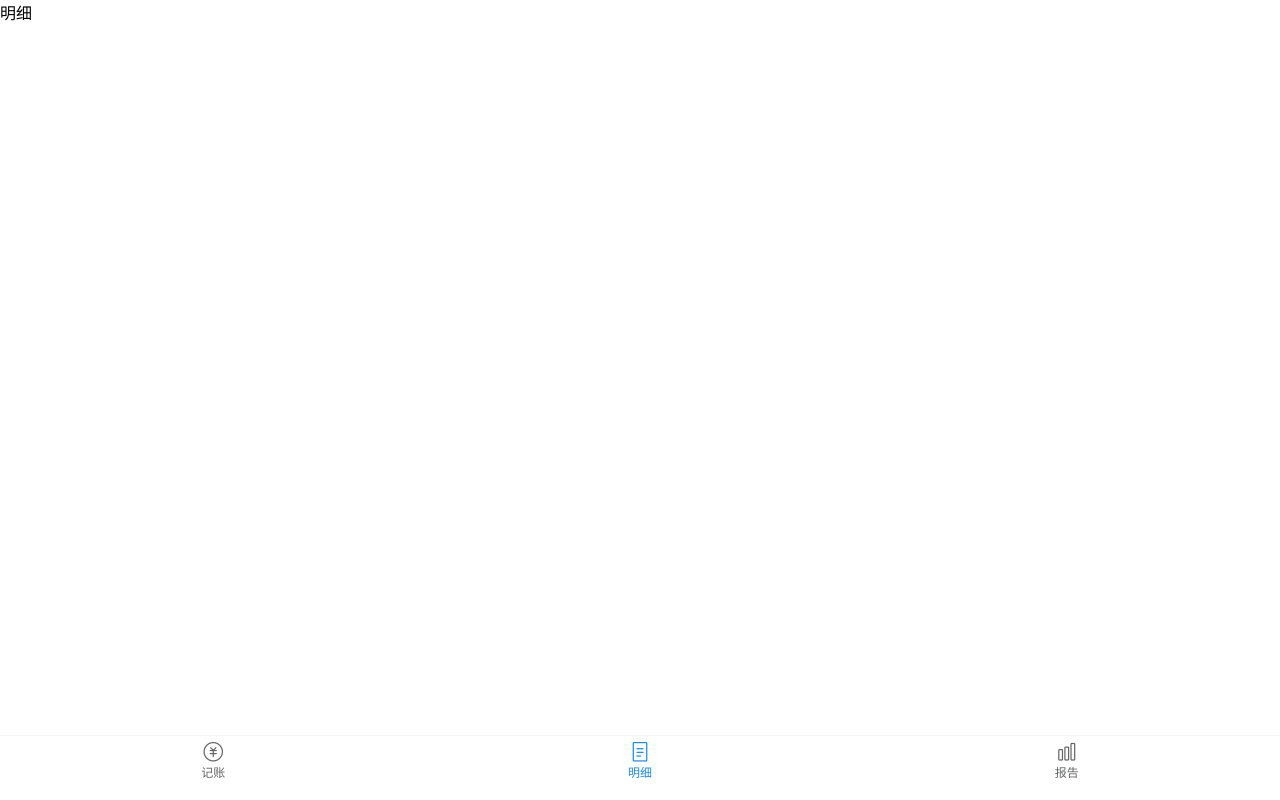
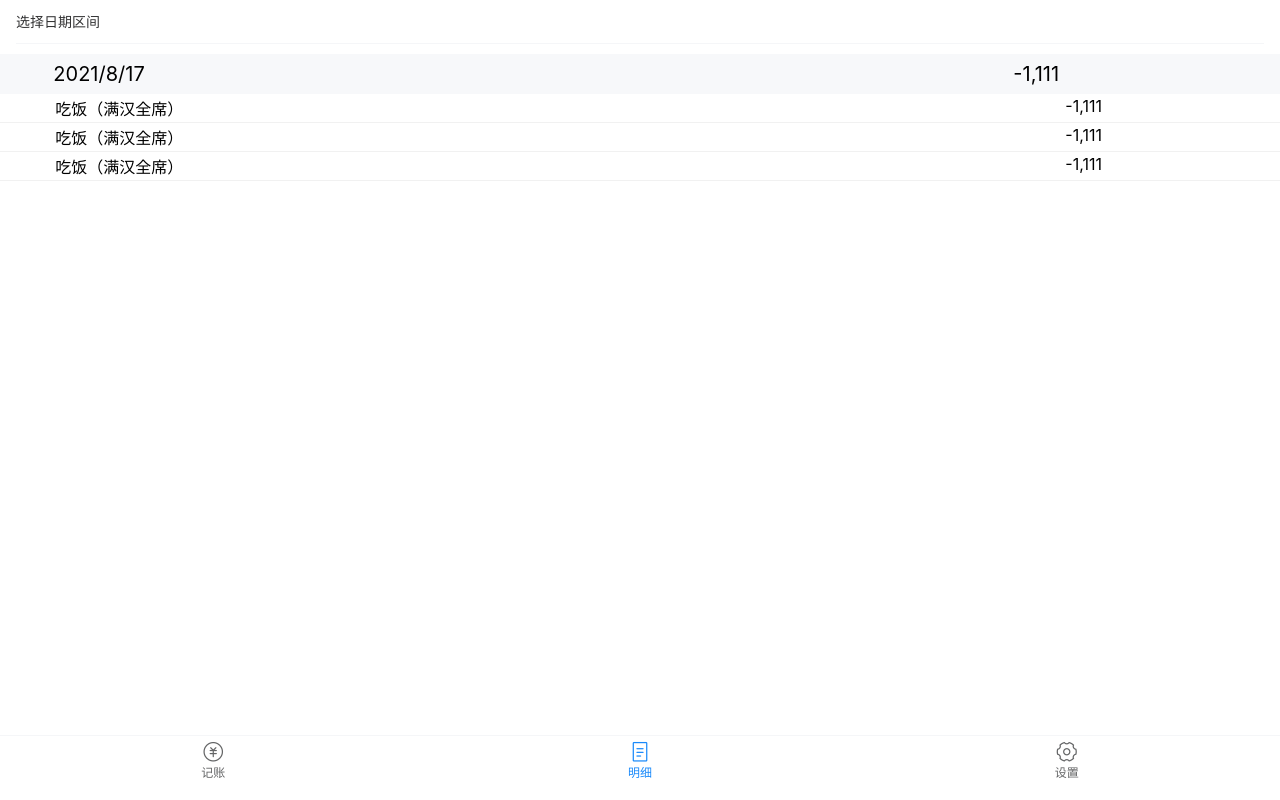
Before and after one commit to beike98/sweet-bookkeeping-source, a Vue app: page /detail in a window 1280 px wide. Built offline with nearby package versions, Linux system fonts and the light colour scheme.

Commit message:
完成了Detail和Setting样式

```diff
--- a/src/components/Tabbar.vue
+++ b/src/components/Tabbar.vue
@@ -2,7 +2,7 @@
   <van-tabbar route>
     <van-tabbar-item replace to="/record" icon="gold-coin-o">记账</van-tabbar-item>
     <van-tabbar-item replace to="/detail" icon="orders-o">明细</van-tabbar-item>
-    <van-tabbar-item replace to="/statistics" icon="bar-chart-o">报告</van-tabbar-item>
+    <van-tabbar-item replace to="/Setting" icon="setting-o">设置</van-tabbar-item>
   </van-tabbar>
 </template>
 
--- a/src/router/index.ts
+++ b/src/router/index.ts
@@ -2,7 +2,7 @@ import Vue from 'vue'
 import VueRouter, { RouteConfig } from 'vue-router'
 import Record from '@/views/Record.vue'
 import Detail from '@/views/Detail.vue'
-import Statistics from '@/views/Statistics.vue'
+import Setting from '@/views/Setting.vue'
 
 Vue.use(VueRouter)
 
@@ -20,8 +20,8 @@ const routes: Array<RouteConfig> = [
     component:Detail
   },
   {
-    path:'/statistics',
-    component:Statistics
+    path:'/setting',
+    component:Setting
   }
 ]
 
--- a/src/store/index.ts
+++ b/src/store/index.ts
@@ -6,10 +6,4 @@ Vue.use(Vuex)
 export default new Vuex.Store({
   state: {
   },
-  mutations: {
-  },
-  actions: {
-  },
-  modules: {
-  }
 })
--- a/src/views/Detail.vue
+++ b/src/views/Detail.vue
@@ -1,13 +1,76 @@
 <template>
-<div>明细</div>
+  <div>
+    <van-cell title="选择日期区间" :value="date" @click="show = true"/>
+    <van-calendar v-model="show" type="range" @confirm="onConfirm" allow-same-day/>
+    <div style="margin-top: 10px">
+      <div class="title">
+        <van-row>
+          <van-col span="1"></van-col>
+          <van-col span="9">2021/8/17</van-col>
+          <van-col span="9"></van-col>
+          <van-col span="5">-1,111</van-col>
+        </van-row>
+      </div>
+      <div class="item">
+        <van-row>
+          <van-col span="1"></van-col>
+          <van-col span="9">吃饭（满汉全席）</van-col>
+          <van-col span="10"></van-col>
+          <van-col span="4">-1,111</van-col>
+        </van-row>
+      </div>
+      <div class="item">
+        <van-row>
+          <van-col span="1"></van-col>
+          <van-col span="9">吃饭（满汉全席）</van-col>
+          <van-col span="10"></van-col>
+          <van-col span="4">-1,111</van-col>
+        </van-row>
+      </div>
+      <div class="item">
+        <van-row>
+          <van-col span="1"></van-col>
+          <van-col span="9">吃饭（满汉全席）</van-col>
+          <van-col span="10"></van-col>
+          <van-col span="4">-1,111</van-col>
+        </van-row>
+      </div>
+    </div>
+  </div>
 </template>
 
 <script>
 export default {
-  name: "Detail"
+  name: "Detail",
+  data() {
+    return {
+      date: '',
+      show: false,
+    };
+  },
+  methods: {
+    formatDate(date) {
+      return `${date.getYear() + 1900}/${date.getMonth() + 1}/${date.getDate()}`;
+    },
+    onConfirm(date) {
+      const [start, end] = date;
+      this.show = false;
+      this.date = `${this.formatDate(start)} - ${this.formatDate(end)}`;
+    },
+  },
 }
 </script>
 
 <style scoped>
+.title {
+  background: #f7f8fa;
+  height: 40px;
+  font-size: 20px;
+  line-height: 40px;
+}
 
+.item {
+  border-bottom: 1px solid #f1f1f1;
+  padding: 2px;
+}
 </style>
--- a/src/views/Record.vue
+++ b/src/views/Record.vue
@@ -1,16 +1,21 @@
 <template>
+  <div>
     <van-form @submit="onSubmit">
       <!--    单选框⬇️-->
+      <van-field name="收支类型">
+        <template #input>
           <van-radio-group v-model="radio" direction="horizontal" class="radio">
-      <van-radio name="1">支出</van-radio>
-      <van-radio name="2">收入</van-radio>
+            <van-radio name="支出">支出</van-radio>
+            <van-radio name="收入">收入</van-radio>
           </van-radio-group>
+        </template>
+      </van-field>
       <!--    日期框⬇️-->
       <van-field
           readonly
           clickable
           required
-        name="calendar"
+          name="日期"
           :value="value"
           label="日期"
           placeholder="点击选择日期"
@@ -24,6 +29,7 @@
             @touchstart.native.stop="show = true"
             readonly
             clickable
+            name="金额"
             label="金额"
             :value="money"
             placeholder="请输入金额"
@@ -48,6 +54,7 @@
           clickable
           required
           error
+          name="类型"
           label="类型"
           :value="value2"
           placeholder="选择类型"
@@ -73,6 +80,7 @@
         <van-button round block type="info" native-type="submit">确定</van-button>
       </div>
     </van-form>
+  </div>
 </template>
 
 <script>
@@ -82,15 +90,15 @@ export default {
   name: "Record",
   data() {
     return {
-      radio: '1',
+      radio: '支出',
       value: '',
-      value2:'',
+      value2: '',
       money: '',
       showCalendar: false,
       remark: '',
       show: false,
       showPicker: false,
-      columns: ['吃饭', '衣服', '美容', '电子产品', '交通', '房租', '电话费','工资'],
+      columns: ['吃饭', '衣服', '美容', '电子产品', '交通', '房租', '电话费', '工资'],
     };
   },
   methods: {
@@ -123,7 +131,8 @@ export default {
 
 <style scoped>
 .radio {
-  height: 50px;
-  justify-content: center;
+  position: absolute;
+  left: 50%;
+  transform: translateX(-50%)
 }
 </style>
--- /dev/null
+++ b/src/views/Setting.vue
@@ -0,0 +1,39 @@
+<template>
+  <div>
+    <van-nav-bar title="标签设置"/>
+    <van-swipe-cell :before-close="beforeClose">
+      <van-cell :border="false" title="购物" />
+      <template #right>
+        <van-button square type="danger" text="删除" />
+      </template>
+    </van-swipe-cell>
+  </div>
+</template>
+
+<script>
+export default {
+  name: "Setting.vue",
+  methods: {
+    beforeClose({ position, instance }) {
+      switch (position) {
+        case 'left':
+        case 'cell':
+        case 'outside':
+          instance.close();
+          break;
+        case 'right':
+          this.$dialog.confirm({
+            message: '确定删除吗？',
+          }).then(() => {
+            instance.close();
+          });
+          break;
+      }
+    },
+  },
+}
+</script>
+
+<style scoped>
+
+</style>
--- a/src/views/Statistics.vue
+++ /dev/null
@@ -1,13 +0,0 @@
-<template>
-<div>统计</div>
-</template>
-
-<script>
-export default {
-  name: "Statistics"
-}
-</script>
-
-<style scoped>
-
-</style>
```
Lines whose indentation alone changed are shown as unchanged.
